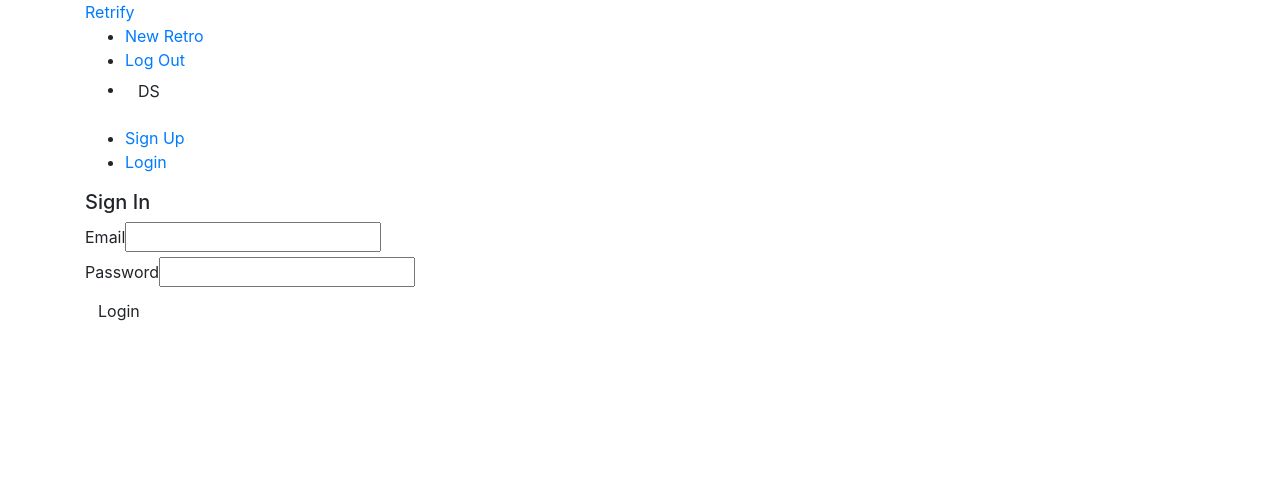
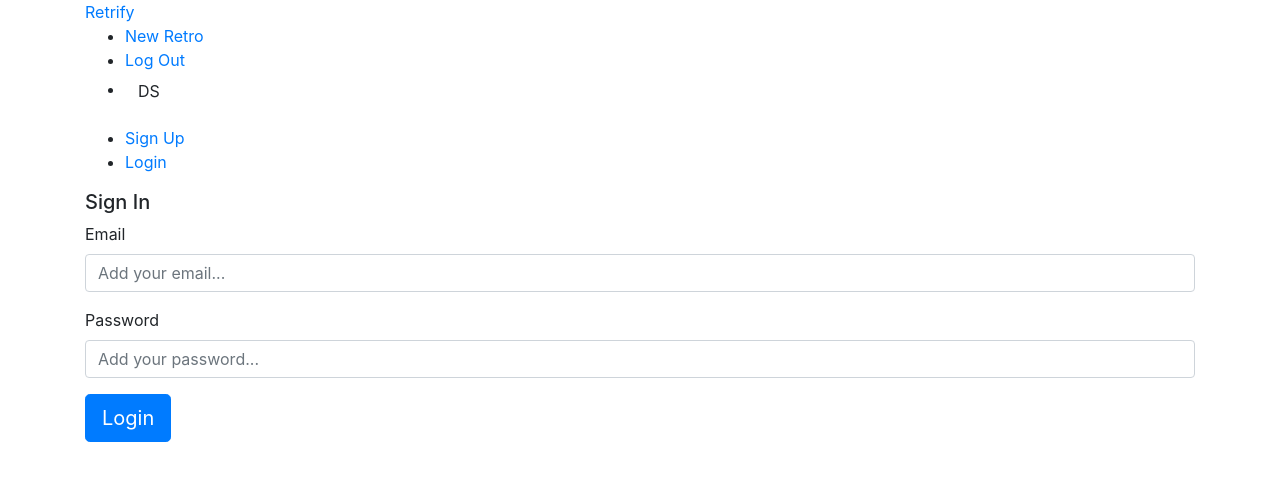
Before and after one commit to DanielStoica85/retrify, a React (Create React App) app: page /login in a window 1280 px wide. Shown: the top 480 px of the page. Built offline with nearby package versions, Linux system fonts and the light colour scheme.

Commit message:
Migrate Login to Bootstrap.

```diff
--- a/src/components/auth/Login.js
+++ b/src/components/auth/Login.js
@@ -1,4 +1,5 @@
 import React, { Component } from 'react';
+import { Button, Container, Form, FormGroup, Label, Input } from 'reactstrap';
 
 class Login extends Component {
     state = {
@@ -18,32 +19,36 @@ class Login extends Component {
 
     render() {
         return (
-            <div className="container">
-                <form onSubmit={this.handleSubmit} className="white">
+            <Container>
+                <Form onSubmit={this.handleSubmit}>
                     <h5 className="grey-text text-darken-3">Sign In</h5>
-                    <div className="input-field">
-                        <label htmlFor="email">Email</label>
-                        <input
+                    <FormGroup>
+                        <Label for="email">Email</Label>
+                        <Input
                             type="email"
                             name="email"
                             id="email"
+                            placeholder="Add your email..."
                             onChange={this.handleChange}
                         />
-                    </div>
-                    <div className="input-field">
-                        <label htmlFor="password">Password</label>
-                        <input
+                    </FormGroup>
+                    <FormGroup>
+                        <Label for="password">Password</Label>
+                        <Input
                             type="password"
                             name="password"
                             id="password"
+                            placeholder="Add your password..."
                             onChange={this.handleChange}
                         />
-                    </div>
-                    <div className="input-field">
-                        <button className="btn pink lighten-1">Login</button>
-                    </div>
-                </form>
-            </div>
+                    </FormGroup>
+                    <FormGroup>
+                        <Button color="primary" size="lg">
+                            Login
+                        </Button>
+                    </FormGroup>
+                </Form>
+            </Container>
         );
     }
 }
```
